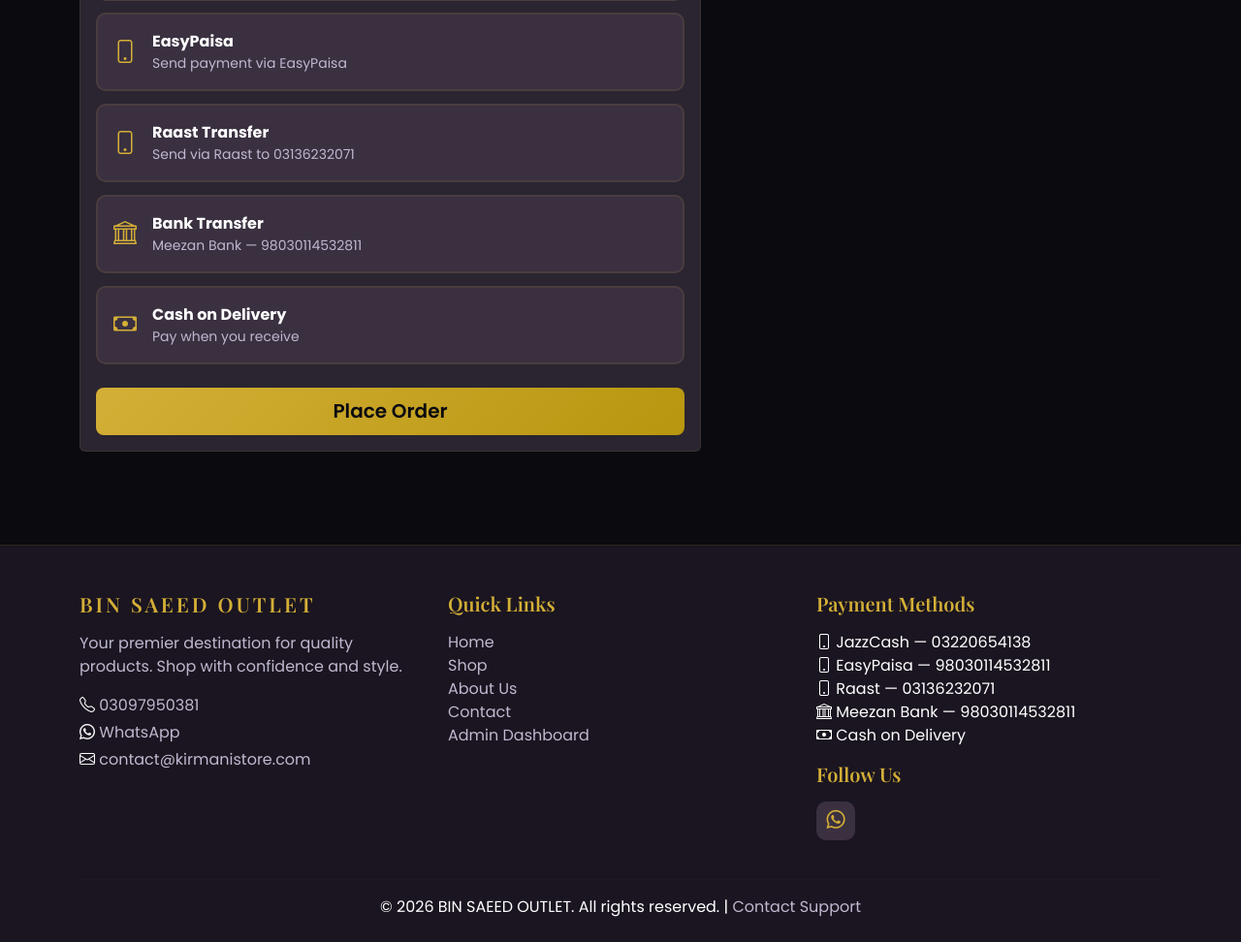
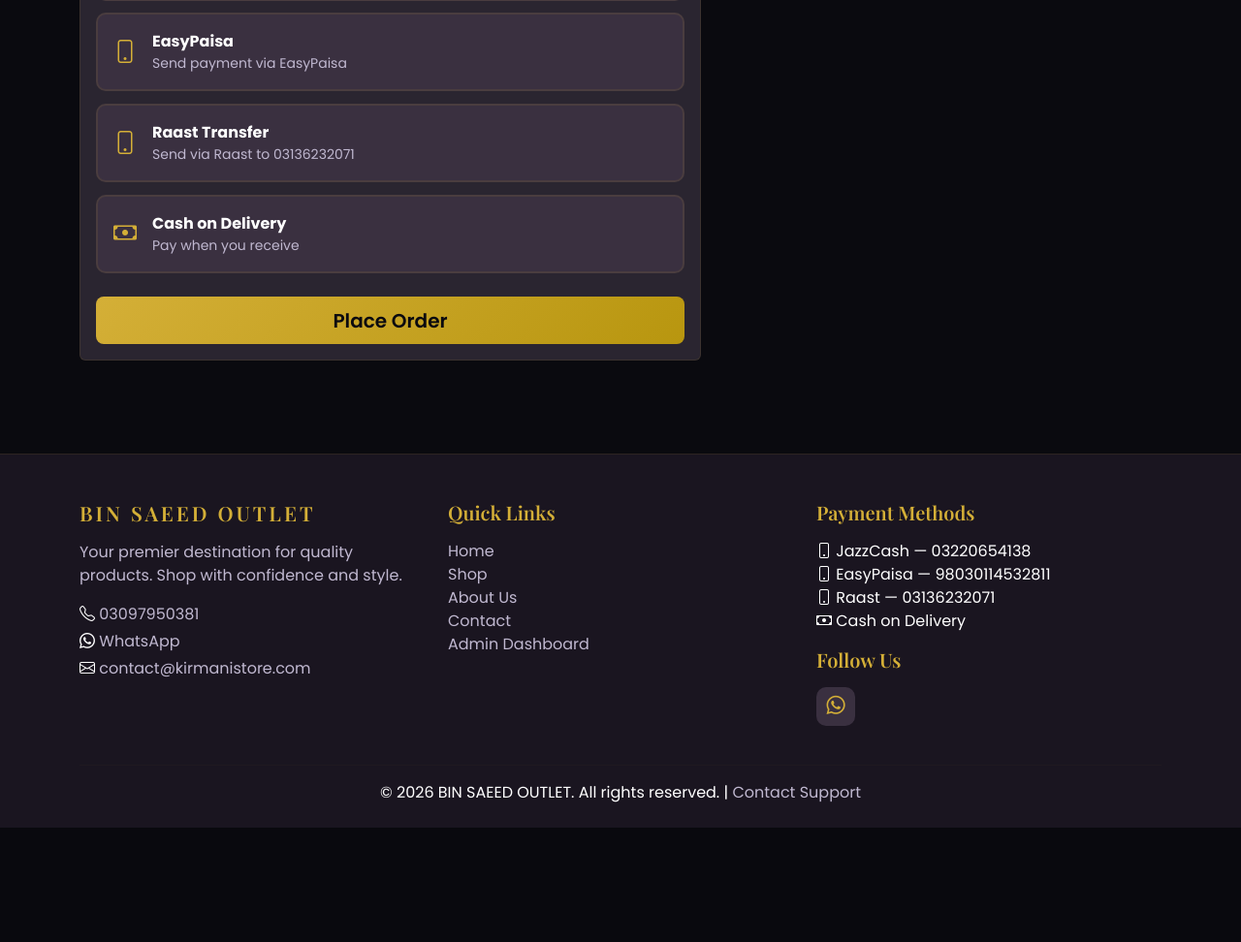
Before and after one commit to smadadali4-create/Bin_Saeed, a Django app: page /orders/checkout/ in a window 1280 px wide. Shown: the part 977-1949 px from the top of the page at 97% size. After the commit the page ends 1831 px from the top, so only its background shows below. Run offline with Django 5.2, Linux system fonts and the light colour scheme; a user stored in the database is signed in; tables that the repository leaves empty hold one stand-in row (values such as "Sample post").

Commit message:
Remove bank payment method

```diff
--- a/core/templates/core/base.html
+++ b/core/templates/core/base.html
@@ -138,7 +138,6 @@
                         <li><i class="bi bi-phone"></i> JazzCash — 03220654138</li>
                         <li><i class="bi bi-phone"></i> EasyPaisa — 98030114532811</li>
                         <li><i class="bi bi-phone"></i> Raast — 03136232071</li>
-                        <li><i class="bi bi-bank"></i> Meezan Bank — 98030114532811</li>
                         <li><i class="bi bi-cash"></i> Cash on Delivery</li>
                     </ul>
                     <h5 class="mt-3">Follow Us</h5>
--- a/core/templates/core/index.html
+++ b/core/templates/core/index.html
@@ -136,12 +136,6 @@
             </div>
             <div class="col-auto">
                 <div class="payment-method-box">
-                    <i class="bi bi-bank"></i>
-                    <span>Meezan Bank — 98030114532811</span>
-                </div>
-            </div>
-            <div class="col-auto">
-                <div class="payment-method-box">
                     <i class="bi bi-cash"></i>
                     <span>Cash on Delivery</span>
                 </div>
--- a/orders/templates/orders/checkout.html
+++ b/orders/templates/orders/checkout.html
@@ -66,16 +66,6 @@
                                     <div>
                                         <strong>Raast Transfer</strong>
                                         <small class="text-muted d-block">Send via Raast to 03136232071</small>
-                                    </div>
-                                </label>
-                            </div>
-                            <div class="payment-option">
-                                <input type="radio" name="payment_method" id="bank" value="bank">
-                                <label for="bank" onclick="showPaymentModal('bank')">
-                                    <i class="bi bi-bank"></i>
-                                    <div>
-                                        <strong>Bank Transfer</strong>
-                                        <small class="text-muted d-block">Meezan Bank — 98030114532811</small>
                                     </div>
                                 </label>
                             </div>
@@ -180,14 +170,6 @@
         payUrl: 'tel:03136232071',
         icon: 'bi-phone'
     },
-    bank: {
-        title: 'Meezan Bank Transfer',
-        number: '98030114532811',
-        name: 'BIN SAEED OUTLET',
-        instructions: 'Open Meezan Bank app → Transfer → Enter account 98030114532811 → Use Order ID as reference',
-        payUrl: '',
-        icon: 'bi-bank'
-    },
     cash: {
         title: 'Cash on Delivery',
         number: '',
```
Also changed, not shown: core/templates/core/about.html (+0 -7 lines), kirmani_store/settings.py (+0 -8 lines).
